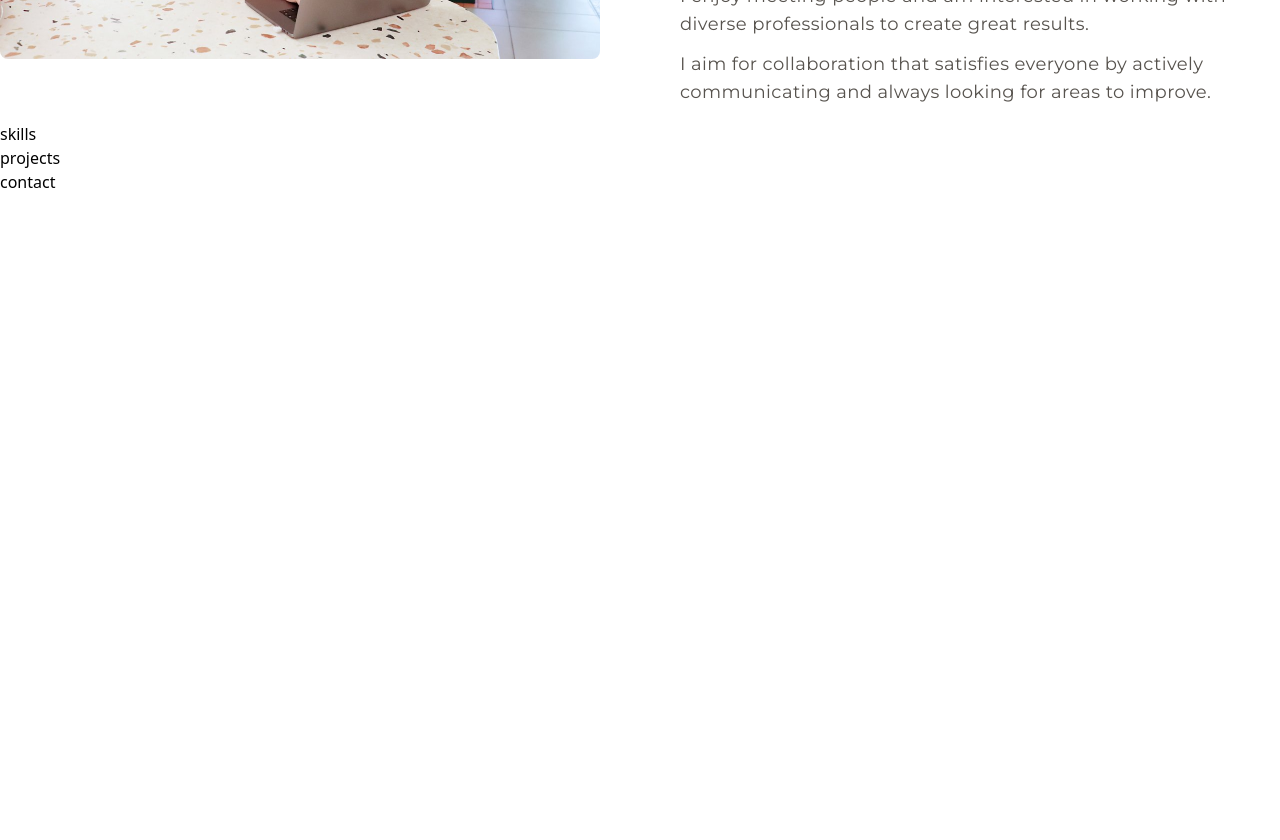
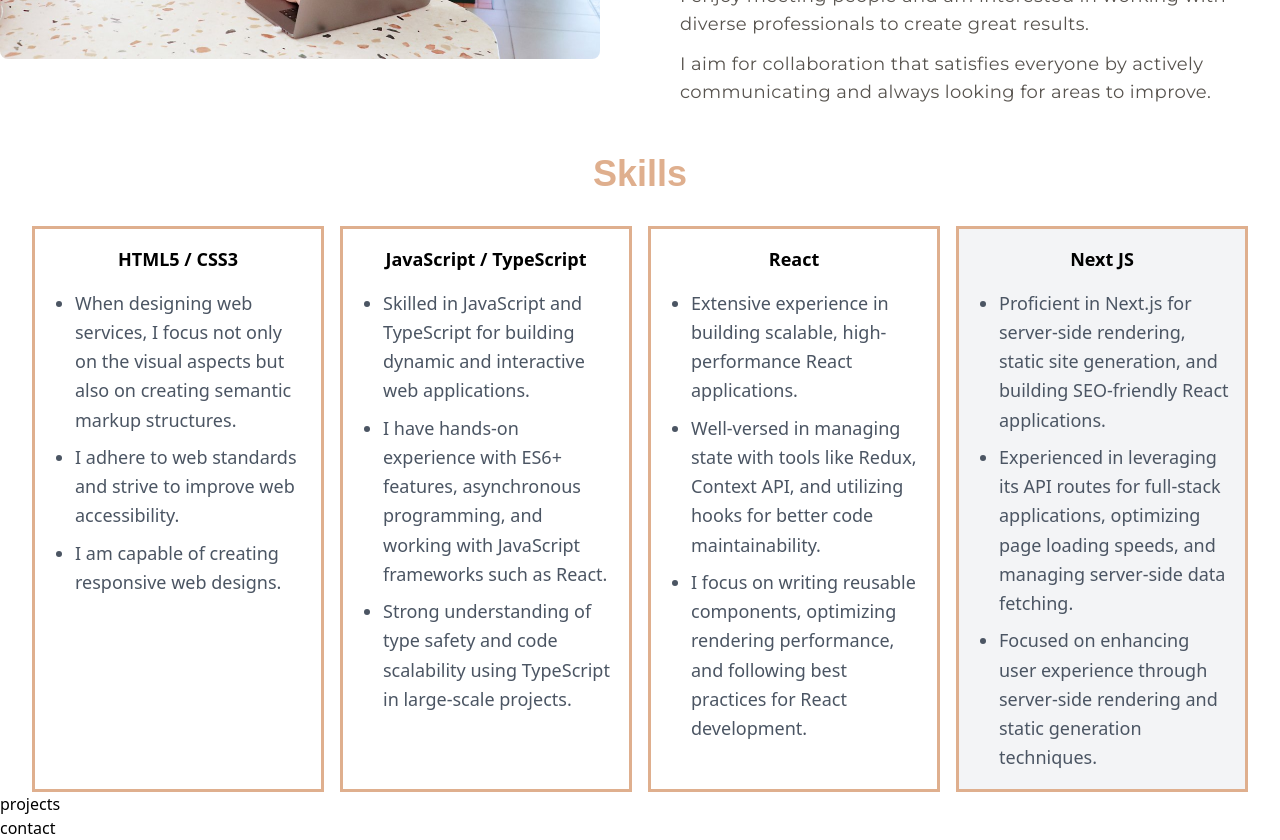
Before and after one commit to joyy-frontend/portfolio, a React (Create React App) app: page / in a window 1280 px wide. Shown: the part 580-1420 px from the top of the page. Before the commit the page ends 800 px from the top, so only its background shows below. Built offline with nearby package versions, Linux system fonts and the light colour scheme; a web font is replaced by a local one.

Commit message:
add skills part

```diff
--- a/src/components/section/Skills.tsx
+++ b/src/components/section/Skills.tsx
@@ -1,10 +1,50 @@
 import React from 'react'
 
-const Skills:React.FC = () => {
+const Skills: React.FC = () => {
   return (
-    <div>
-      skills
-    </div>
+    <>
+      <p className='font-SMUSnow font-extrabold text-[#DFAF8E] text-3xl md:text-4xl mb-8 text-center mt-8'>
+        Skills
+      </p>
+
+      {/* Added container with padding */}
+      <div className='px-4 md:px-8'>
+        <div id='skills' className='grid grid-cols-4 gap-4'>
+          <div className='skill bg-white-100 border-[3px] border-[#DFAF8E] p-4 text-center'>
+            <p className='font-bold text-lg'>HTML5 / CSS3</p>
+            <ul className="text-lg text-gray-600 list-disc list-outside space-y-2 leading-relaxed pl-6 text-left mt-4">
+              <li>When designing web services, I focus not only on the visual aspects but also on creating semantic markup structures.</li>
+              <li>I adhere to web standards and strive to improve web accessibility.</li>
+              <li>I am capable of creating responsive web designs.</li>
+            </ul>
+          </div>
+          <div className='skill bg-white-100 border-[3px] border-[#DFAF8E] p-4 text-center'>
+            <p className='font-bold text-lg'>JavaScript / TypeScript</p>
+            <ul className="text-lg text-gray-600 list-disc list-outside space-y-2 leading-relaxed pl-6 text-left mt-4">
+              <li>Skilled in JavaScript and TypeScript for building dynamic and interactive web applications.</li>
+              <li>I have hands-on experience with ES6+ features, asynchronous programming, and working with JavaScript frameworks such as React.</li>
+              <li>Strong understanding of type safety and code scalability using TypeScript in large-scale projects.</li>
+            </ul>
+          </div>
+          <div className='skill bg-white-100 border-[3px] border-[#DFAF8E] p-4 text-center'>
+            <p className='font-bold text-lg'>React</p>
+            <ul className="text-lg text-gray-600 list-disc list-outside space-y-2 leading-relaxed pl-6 text-left mt-4">
+              <li>Extensive experience in building scalable, high-performance React applications. </li>
+              <li>Well-versed in managing state with tools like Redux, Context API, and utilizing hooks for better code maintainability. </li>
+              <li>I focus on writing reusable components, optimizing rendering performance, and following best practices for React development.</li>
+            </ul>
+          </div>
+          <div className='skill bg-gray-100 border-[3px] border-[#DFAF8E] p-4 text-center'>
+            <p className='font-bold text-lg'>Next JS</p>
+            <ul className="text-lg text-gray-600 list-disc list-outside space-y-2 leading-relaxed pl-6 text-left mt-4">
+              <li>Proficient in Next.js for server-side rendering, static site generation, and building SEO-friendly React applications.</li>
+              <li>Experienced in leveraging its API routes for full-stack applications, optimizing page loading speeds, and managing server-side data fetching.</li>
+              <li>Focused on enhancing user experience through server-side rendering and static generation techniques.</li>
+            </ul>
+          </div>
+        </div>
+      </div>
+    </>
   )
 }
 
```
